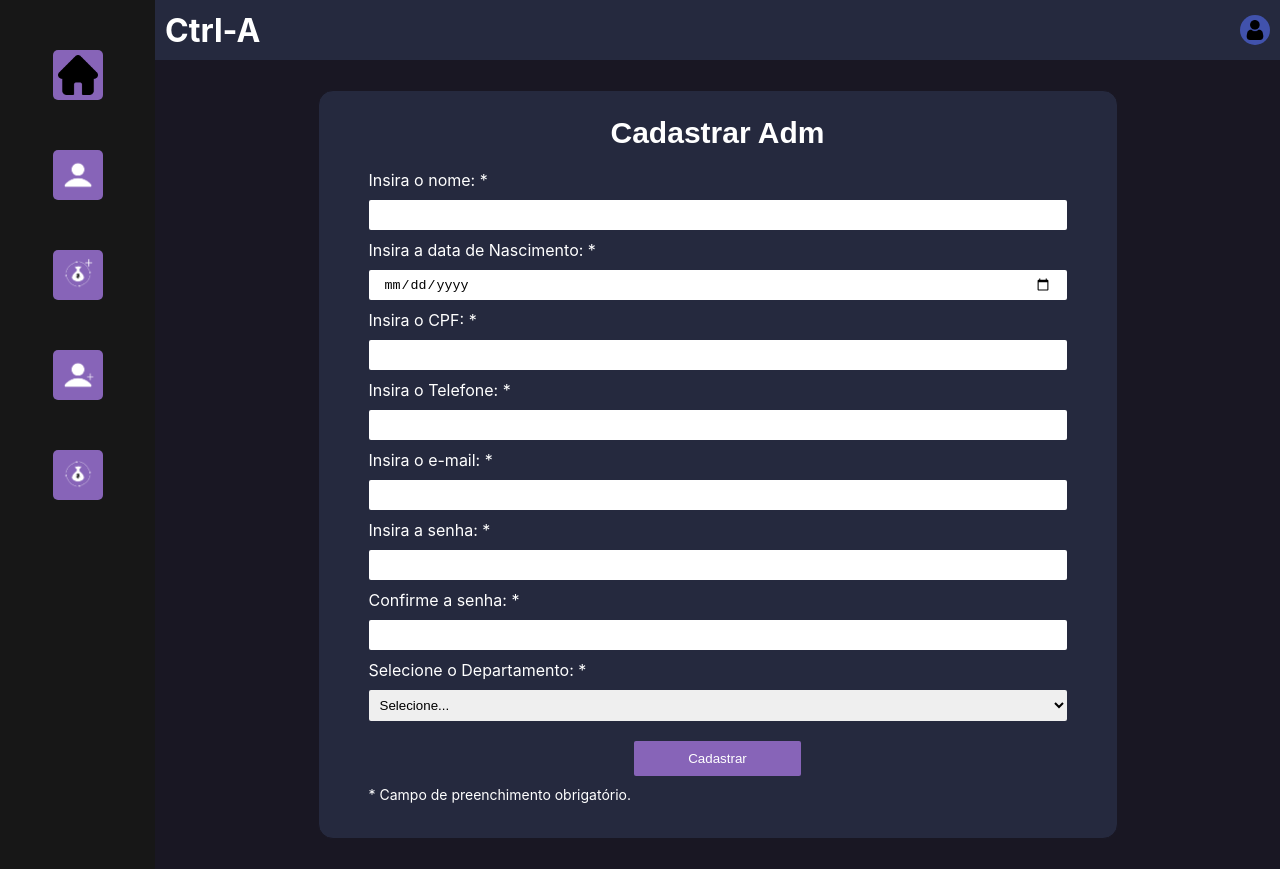
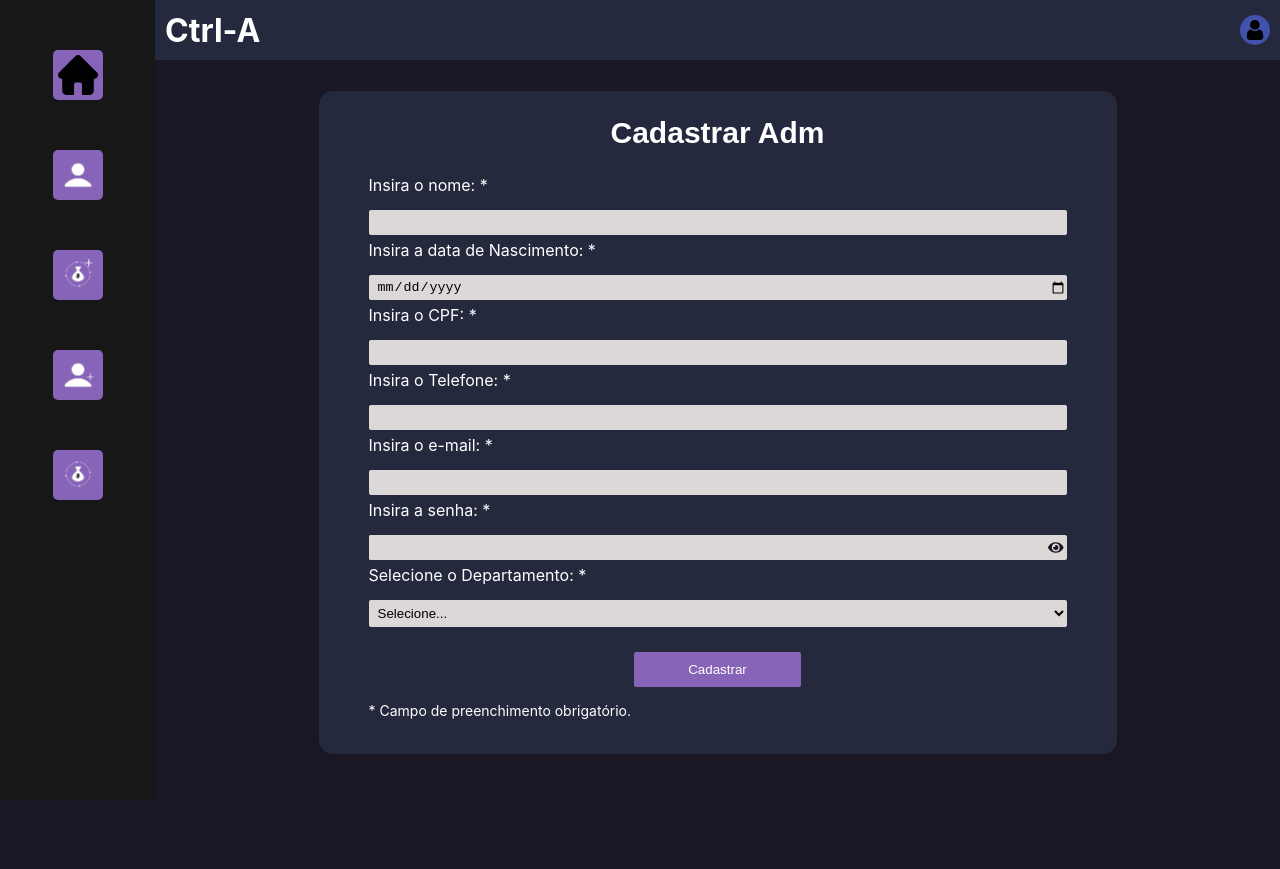
Before and after one commit to equipe-javali/API_3_FRONT, a React (Create React App) app in the folder ctrl-a/: page /CadastroUsuarioAdm in a window 1280 px wide. After the commit the page ends 800 px from the top, so only its background shows below. Built offline with nearby package versions, Linux system fonts and the light colour scheme.

Commit message:
17 - Envio dos ajustes no CSS e da opção de mostrar senha ao digitar

```diff
--- a/ctrl-a/package.json
+++ b/ctrl-a/package.json
@@ -12,6 +12,7 @@
     "@types/react-dom": "^18.2.22",
     "react": "^18.2.0",
     "react-dom": "^18.2.0",
+    "react-icons": "^5.2.0",
     "react-router-dom": "^6.22.3",
     "react-scripts": "^5.0.1",
     "typescript": "^4.9.5",
--- a/ctrl-a/src/pages/cadastrarAdm.tsx
+++ b/ctrl-a/src/pages/cadastrarAdm.tsx
@@ -1,4 +1,5 @@
-import React, { FormEvent, useState } from "react";
+import { FormEvent, useState } from "react";
+import { FaEye, FaEyeSlash } from 'react-icons/fa';
 import './css/cadastrarUsuarioAdm.css';
 
 export default function CriarUsuarioAdm() {
@@ -9,6 +10,7 @@ export default function CriarUsuarioAdm() {
   const [telefone, setTelefone] = useState('');
   const [senha, setSenha] = useState('');
   const [confirmarSenha, setConfirmarSenha] = useState('');
+  const [showPassword, setShowPassword] = useState(false);
   const [departamento, setDepartamento] = useState('');
   const [aviso, setAviso] = useState("")
 
@@ -35,10 +37,6 @@ export default function CriarUsuarioAdm() {
 
   const handleSenhaChange = (event: React.ChangeEvent<HTMLInputElement>) => {
     setSenha(event.target.value);
-  };
-
-  const handleConfirmarSenhaChange = (event: React.ChangeEvent<HTMLInputElement>) => {
-    setConfirmarSenha(event.target.value);
   };
 
   const handleSubmit = async (event: FormEvent<HTMLFormElement>) => {
@@ -144,9 +142,12 @@ export default function CriarUsuarioAdm() {
         <label>Insira o e-mail: *</label>
         <input type="email" value={email} onChange={handleEmailChange} required />
         <label>Insira a senha: *</label>
-        <input type="password" value={senha} onChange={handleSenhaChange} required />
-        <label>Confirme a senha: *</label>
-        <input type="password" value={confirmarSenha} onChange={handleConfirmarSenhaChange} required />
+        <div className="input-container">
+          <input type={showPassword ? "text" : "password"} value={senha} onChange={handleSenhaChange} required />
+          {showPassword ? <FaEyeSlash className="password-icon" onClick={() => setShowPassword(!showPassword)} /> : <FaEye className="password-icon" onClick={() => setShowPassword(!showPassword)} />}
+        </div>
+        {/* <label>Confirme a senha: *</label>
+        <input type="password" value={confirmarSenha} onChange={handleConfirmarSenhaChange} required /> */}
         <label>Selecione o Departamento: *</label>
         <select name="departamento" value={departamento} onChange={event => setDepartamento(event.target.value)} required>
           <option value="">Selecione...</option>
--- a/ctrl-a/src/pages/css/cadastrarUsuarioAdm.css
+++ b/ctrl-a/src/pages/css/cadastrarUsuarioAdm.css
@@ -21,6 +21,7 @@
   border-radius: 15px;
   margin-top: 30px;
   margin-bottom: 30px;
+  gap: 5px;
 }
 
 .form-cadastro label {
@@ -31,9 +32,8 @@
 .form-cadastro input {
   width: 100%;
   height: 25px;
-  margin-bottom: 10px;
   border-radius: 2px;
-  padding: 15px;
+  background-color: var(--branco1);
 }
 
 input {
@@ -45,7 +45,8 @@ select {
   padding: 5px;
   width: 100%;
   border-radius: 2px;
-  padding: 7px;
+  gap: 5px;
+  background-color: var(--branco1);
 }
 
 button {
@@ -73,3 +74,25 @@ button:active {
   text-align: left;
   font-size: 14px;
 }
+
+.input-container input,
+.input-container {
+  height: 25px;
+  width: 100%;
+  border-radius: 2px;
+}
+.input-container {
+  display: flex;
+  background-color: var(--branco1);
+  align-items: center;
+}
+
+.input-container svg{
+  color: var(--cor7);
+}
+
+.password-icon {
+  height: 100%;
+  cursor: pointer;
+  margin-right:3px;
+}
```
Also changed, not shown: 1 other file (tests, documents, lock files or other folders).
